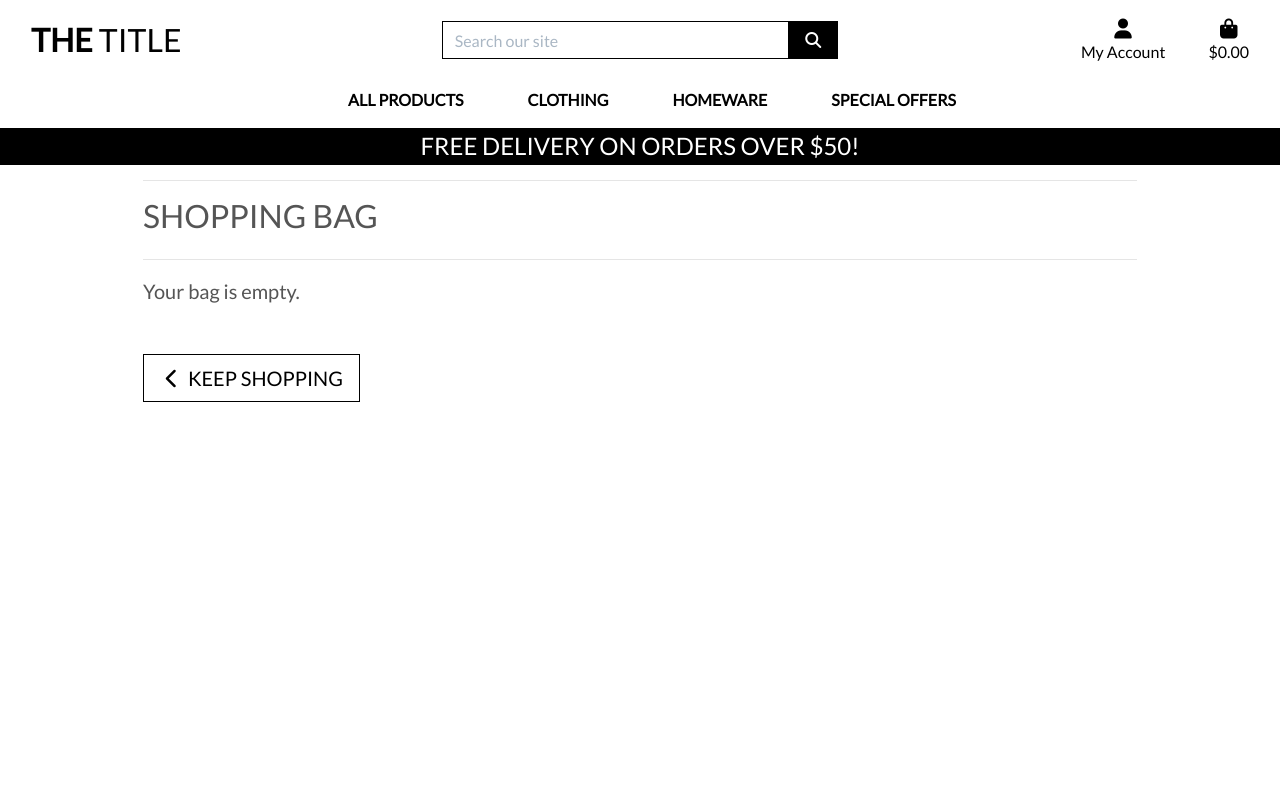
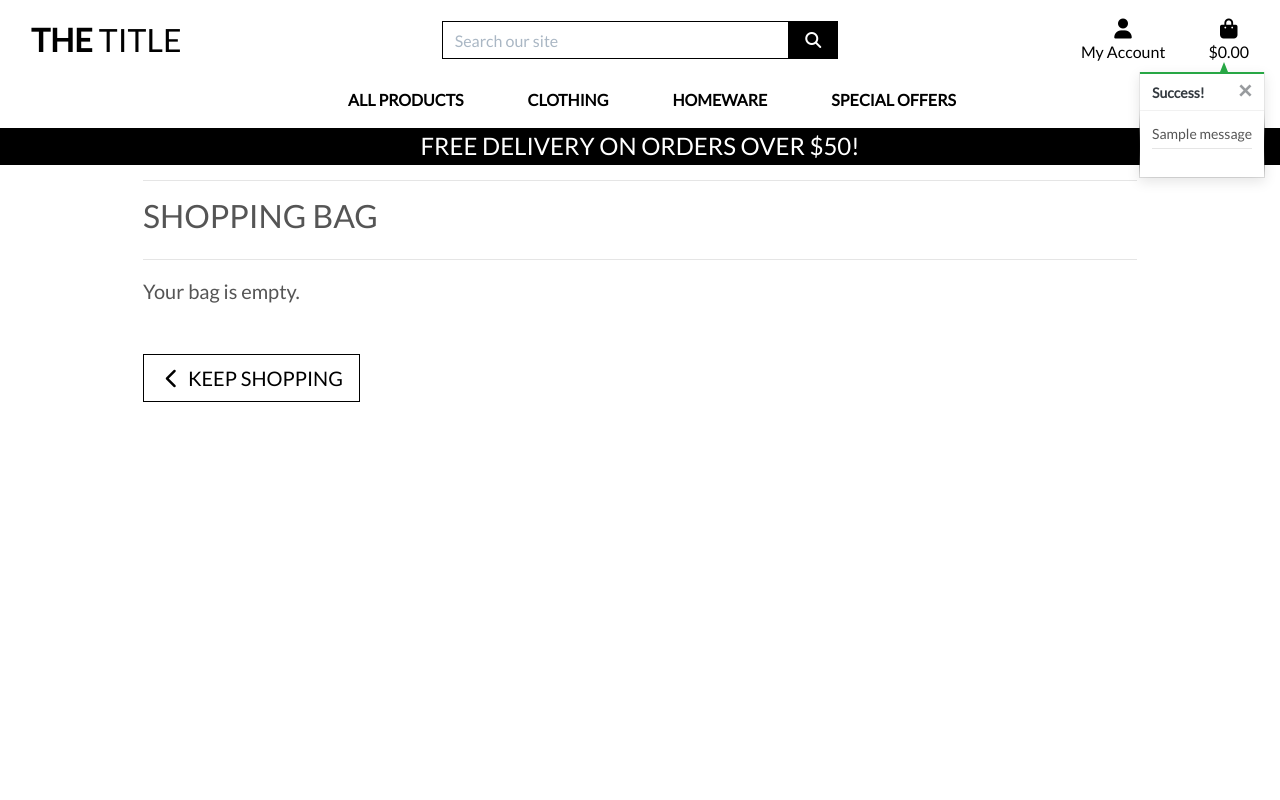
Before and after one commit to edshuli/e-commerce-project4, a Django app: page /bag/ in a window 1280 px wide. Run offline with Django 3.2, Linux system fonts and the light colour scheme; tables that the repository leaves empty hold one stand-in row (values such as "Sample post"); one stand-in notice (Sample message) is shown; some libraries are stand-ins or nearby versions.

Commit message:
added toasts

```diff
--- a/bag/views.py
+++ b/bag/views.py
@@ -1,4 +1,7 @@
-from django.shortcuts import render, redirect, reverse, HttpResponse
+from django.shortcuts import render, redirect, reverse, HttpResponse, get_object_or_404
+from django.contrib import messages
+
+from products.models import Product
 
 # Create your views here.
 
@@ -12,14 +15,17 @@ def view_bag(request):
 def add_to_bag(request, item_id):
     """ Add a quantity of the specified product to the shopping bag """
 
+    product = Product.objects.get(pk=item_id)
     quantity = int(request.POST.get('quantity'))
     redirect_url = request.POST.get('redirect_url')
     bag = request.session.get('bag', {})
 
     if item_id in list(bag.keys()):
         bag[item_id] += quantity
+        messages.success(request, f'Updated {product.name} quantity to {bag[item_id]}')
     else:
         bag[item_id] = quantity
+        messages.success(request, f'Added {product.name} to your bag')
 
     request.session['bag'] = bag
     return redirect(redirect_url)
@@ -27,14 +33,16 @@ def add_to_bag(request, item_id):
 
 def adjust_bag(request, item_id):
     """Adjust the quantity of the specified product to the specified amount"""
-
+    product = get_object_or_404(Product, pk=item_id)
     quantity = int(request.POST.get('quantity'))
     bag = request.session.get('bag', {})
 
     if quantity > 0:
         bag[item_id] = quantity
+        messages.success(request, f'Updated {product.name} quantity to {bag[item_id]}')
     else:
         bag.pop(item_id)
+        messages.success(request, f'Removed {product.name} from your bag')
     request.session['bag'] = bag
     return redirect(reverse('view_bag'))
 
@@ -42,6 +50,7 @@ def adjust_bag(request, item_id):
 def remove_from_bag(request, item_id):
     """Remove the item from the shopping bag"""
     try:
+        product = get_object_or_404(Product, pk=item_id)
         size = None
         if 'product_size' in request.POST:
             size = request.POST['product_size']
@@ -53,9 +62,11 @@ def remove_from_bag(request, item_id):
                 bag.pop(item_id)
         else:
             bag.pop(item_id)
+            messages.success(request, f'Removed {product.name} from your bag')
 
         request.session['bag'] = bag
         return HttpResponse(status=200)
 
     except Exception as e:
+        messages.error(request, f'Error removing item: {e}')
         return HttpResponse(status=500)
--- a/ecommerce_project4/settings.py
+++ b/ecommerce_project4/settings.py
@@ -78,6 +78,8 @@ TEMPLATES = [
     },
 ]
 
+MESSAGE_STORAGE = 'django.contrib.messages.storage.session.SessionStorage'
+
 AUTHENTICATION_BACKENDS = [
     # Needed to login by username in Django admin, regardless of `allauth`
     'django.contrib.auth.backends.ModelBackend',
--- a/templates/base.html
+++ b/templates/base.html
@@ -113,7 +113,21 @@
     </header>
 
     {% if messages %}
-        <div class="message-container"></div>
+        <div class="message-container">
+           {% for message in messages %}
+              {% with message.level as level %}
+                    {% if level == 40 %}
+                        {% include 'includes/toasts/toast_error.html' %}
+                    {% elif level == 30 %}
+                        {% include 'includes/toasts/toast_warning.html' %}
+                    {% elif level == 25 %}
+                        {% include 'includes/toasts/toast_success.html' %}
+                    {% else %}
+                        {% include 'includes/toasts/toast_info.html' %}
+                    {% endif %}
+                {% endwith %}
+           {% endfor %}
+        </div>
     {% endif %}
 
     {% block page_header %}
@@ -123,6 +137,9 @@
     {% endblock %}
 
     {% block postloadjs %}
+    <script type="text/javascript">
+        $('.toast').toast('show');
+    </script>
     {% endblock %}
   </body>
 </html>
--- /dev/null
+++ b/templates/includes/toasts/toast_success.html
@@ -0,0 +1,55 @@
+<!DOCTYPE html>
+
+<div class="toast custom-toast rounded-0 border-top-0" data-autohide="false">
+    <div class="arrow-up arrow-success"></div>
+    <div class="w-100 toast-capper bg-success"></div>
+    <div class="toast-header bg-white text-dark">
+        <strong class="mr-auto">Success!</strong>
+        <button type="button" class="ml-2 mb-1 close text-dark" data-dismiss="toast" aria-label="Close">
+            <span aria-hidden="true">&times;</span>
+        </button>
+    </div>
+    <div class="toast-body bg-white">
+        <div class="row">
+            <div class="col">
+                {{ message }}
+                <hr class="mt-1 mb-3">
+            </div>
+        </div>
+        {% if grand_total %}
+            <p class="logo-font bg-white text-black py-1">Your Bag ({{ product_count }})</p>
+            <div class="bag-notification-wrapper">
+                {% for item in bag_items %}
+                    <div class="row">
+                        <div class="col-3 my-1">
+                            <img class="w-100" src="{{ item.product.image.url }}">
+                        </div>
+                        <div class="col-9">
+                            <p class="my-0"><strong>{{ item.product.name }}</strong></p>
+                            <p class="my-0 small text-muted">Qty: {{ item.quantity }}</p>
+                        </div>
+                    </div>
+                {% endfor %}
+            </div>
+            <div class="row">
+                <div class="col">
+                    <strong><p class="mt-3 mb-1 text-black">
+                        Total{% if free_delivery_delta > 0 %} (Exc. delivery){% endif %}:
+                        <span class="float-right">${{ total|floatformat:2 }}</span>
+                    </p></strong>
+                    {% if free_delivery_delta > 0 %}
+                        <p class="mb-0 p-2 bg-warning shadow-sm text-black text-center">
+                            Spend <strong>${{ free_delivery_delta }}</strong> more to get free next day delivery!
+                        </p>
+                    {% endif %}
+                    <a href="{% url 'view_bag' %}" class="btn btn-black btn-block rounded-0">
+                        <span class="text-uppercase">Go To Secure Checkout</span>
+                        <span class="icon">
+                            <i class="fas fa-lock"></i>
+                        </span>
+                    </a>
+                </div>
+            </div>
+        {% endif %}
+    </div>
+</div>
```
Also changed, not shown: templates/includes/toasts/toast_error.html (added, +15 -0 lines), templates/includes/toasts/toast_info.html (added, +15 -0 lines), templates/includes/toasts/toast_warning.html (added, +14 -0 lines).
